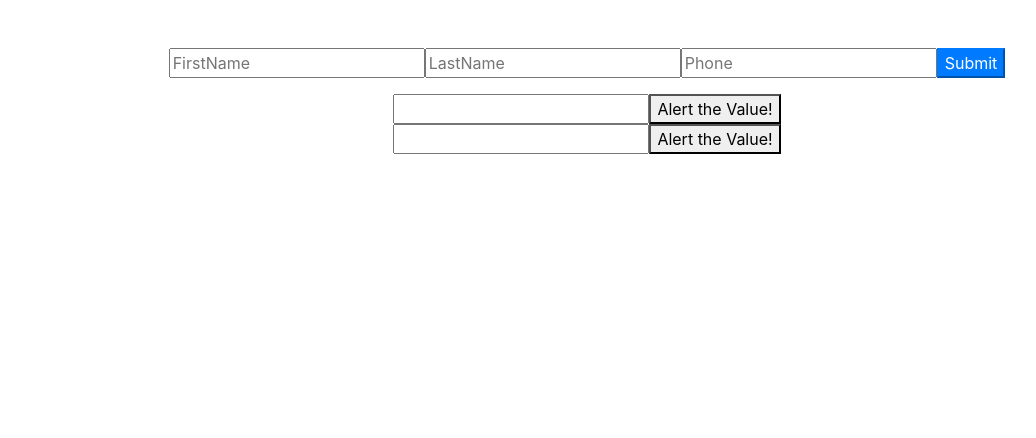
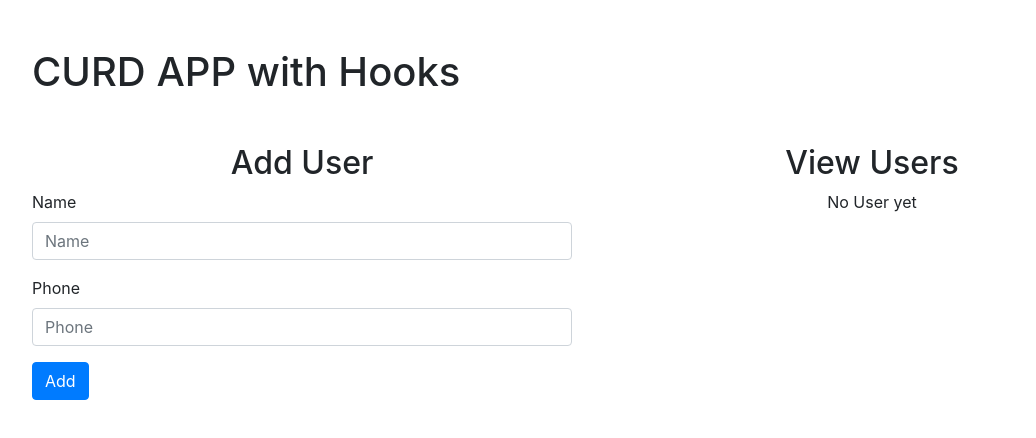
Before and after one commit to mavisluan/react-review, a React app: page / in a window 1280 px wide. Shown: the top 438 px of the page, without its empty margins (53-1089 px from the left). Built offline with nearby package versions, Linux system fonts and the light colour scheme.

Commit message:
React Hooks CRUD App

```diff
--- a/package.json
+++ b/package.json
@@ -43,6 +43,7 @@
     "postcss-normalize": "7.0.1",
     "postcss-preset-env": "6.7.0",
     "postcss-safe-parser": "4.0.1",
+    "prop-types": "^15.7.2",
     "react": "^16.11.0",
     "react-app-polyfill": "^1.0.4",
     "react-bootstrap": "^1.0.0-beta.14",
@@ -56,6 +57,7 @@
     "terser-webpack-plugin": "1.4.1",
     "ts-pnp": "1.1.4",
     "url-loader": "2.1.0",
+    "uuid": "^3.3.3",
     "webpack": "4.41.0",
     "webpack-dev-server": "3.2.1",
     "webpack-manifest-plugin": "2.1.1",
--- a/src/App.js
+++ b/src/App.js
@@ -1,17 +1,11 @@
 import React from 'react';
 import './App.css';
-import ControlledInput from './components/inputs/ControlledInput';
-import {
-  RefInput,
-  RefInputStateless,
-} from './components/inputs/UncontrolledInput';
+import Board from './components/hooks/Board';
 
 function App() {
   return (
     <div className="App">
-      <ControlledInput />
-      <RefInput />
-      <RefInputStateless />
+      <Board />
     </div>
   );
 }
--- /dev/null
+++ b/src/components/hooks/Board.js
@@ -0,0 +1,26 @@
+import React, { useState } from 'react';
+import { Row } from 'react-bootstrap';
+import ContactForm from './ContactForm';
+import ContactList from './ContactList';
+
+const Board = () => {
+  const [users, setUsers] = useState([]);
+  const [editId, setEditId] = useState(null);
+
+  return (
+    <div className="container mt-5">
+      <h1 className="text-left">CURD APP with Hooks</h1>
+      <Row className="mt-5">
+        <ContactForm
+          setUsers={setUsers}
+          users={users}
+          editId={editId}
+          setEditId={setEditId}
+        />
+        <ContactList users={users} setEditId={setEditId} setUsers={setUsers} />
+      </Row>
+    </div>
+  );
+};
+
+export default Board;
--- /dev/null
+++ b/src/components/hooks/ContactForm.js
@@ -0,0 +1,100 @@
+import React, { useState, useEffect } from 'react';
+import { Button, Col, Form } from 'react-bootstrap';
+import PropTypes from 'prop-types';
+import uuid from 'uuid/v1';
+
+const ContactForm = ({ setUsers, users, editId, setEditId }) => {
+  const initialState = { id: '', name: '', phone: '' };
+
+  const [user, setUser] = useState(initialState);
+  useEffect(() => {
+    if (editId !== null) {
+      const editUser = users.find(u => u.id === editId);
+      setUser(editUser);
+    }
+  }, [editId, users]);
+
+  const updateState = e => {
+    const { name, value } = e.target;
+    setUser({
+      ...user,
+      [name]: value,
+    });
+  };
+
+  const addUser = e => {
+    const { name, phone } = user;
+    e.preventDefault();
+    setUsers([...users, { id: uuid(), name, phone }]);
+    setUser(initialState);
+  };
+
+  const updateUser = e => {
+    const { name, phone } = user;
+    e.preventDefault();
+    const newUsers = users.map(u => {
+      if (u.id === editId) {
+        u.name = name;
+        u.phone = phone;
+      }
+      return u;
+    });
+    setUsers(users);
+    setEditId(null);
+    setUser(initialState);
+  };
+
+  const cancelUpdate = () => {
+    setEditId(null);
+    setUser(initialState);
+  };
+
+  return (
+    <Col sm>
+      <h2>Add User</h2>
+      <Form className="text-left">
+        <Form.Group controlId="formBasicName">
+          <Form.Label>Name</Form.Label>
+          <Form.Control
+            type="text"
+            placeholder="Name"
+            name="name"
+            value={user.name}
+            onChange={updateState}
+          />
+        </Form.Group>
+        <Form.Group controlId="formBasicPhone">
+          <Form.Label>Phone</Form.Label>
+          <Form.Control
+            type="text"
+            placeholder="Phone"
+            name="phone"
+            value={user.phone}
+            onChange={updateState}
+          />
+        </Form.Group>
+        <Button
+          variant={editId ? 'success' : 'primary'}
+          type="submit"
+          onClick={editId ? updateUser : addUser}
+        >
+          {editId ? 'Update' : 'Add'}
+        </Button>
+        {editId && (
+          <Button variant="danger" onClick={() => setEditId(null)}>
+            Cancel
+          </Button>
+        )}
+      </Form>
+    </Col>
+  );
+};
+
+ContactForm.propTypes = {
+  users: PropTypes.array.isRequired,
+  setUsers: PropTypes.func.isRequired,
+  setEditId: PropTypes.func.isRequired,
+  editId: PropTypes.string,
+};
+
+export default ContactForm;
--- /dev/null
+++ b/src/components/hooks/ContactList.js
@@ -0,0 +1,54 @@
+import React from 'react';
+import { Button, Col, Table } from 'react-bootstrap';
+import PropTypes from 'prop-types';
+
+const ContactList = ({ users, setUsers, setEditId }) => (
+  <Col sm>
+    <h2>View Users</h2>
+    {users.length === 0 ? (
+      <p>No User yet</p>
+    ) : (
+      <Table striped bordered hover>
+        <thead>
+          <tr>
+            <th>#</th>
+            <th>Name</th>
+            <th>Phone</th>
+            <th>Actions</th>
+          </tr>
+        </thead>
+        <tbody>
+          {users.map((user, index) => (
+            <tr key={user.id}>
+              <td>{index + 1}</td>
+              <td>{user.name}</td>
+              <td>{user.phone}</td>
+              <td>
+                <Button variant="success" onClick={() => setEditId(user.id)}>
+                  Edit
+                </Button>
+                <Button
+                  variant="danger"
+                  className="ml-3"
+                  onClick={() => {
+                    setUsers(users.filter(u => u.id !== user.id));
+                  }}
+                >
+                  Delete
+                </Button>
+              </td>
+            </tr>
+          ))}
+        </tbody>
+      </Table>
+    )}
+  </Col>
+);
+
+ContactList.propTypes = {
+  users: PropTypes.array.isRequired,
+  setUsers: PropTypes.func.isRequired,
+  setEditId: PropTypes.func.isRequired,
+};
+
+export default ContactList;
```
Also changed, not shown: 1 other file (tests, documents, lock files or other folders).
